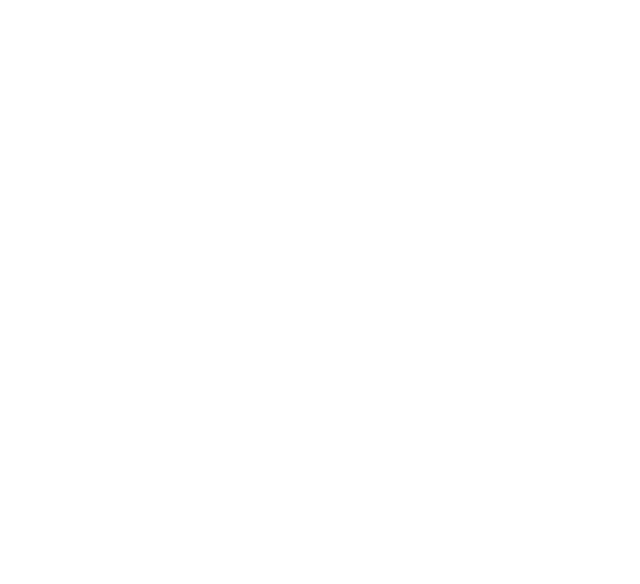
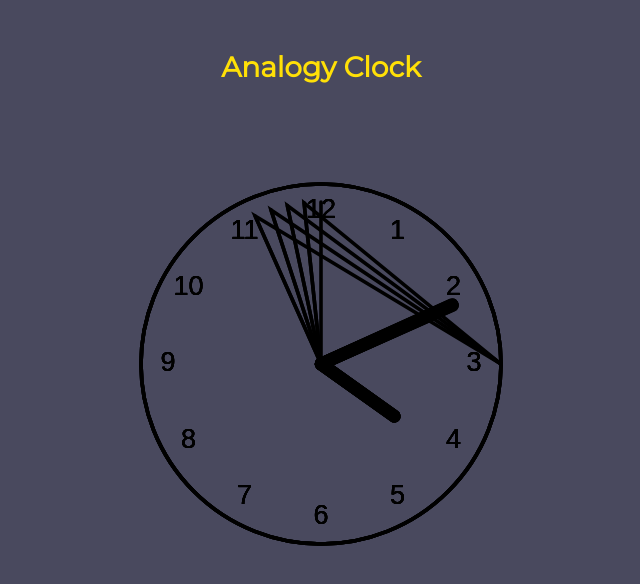
Before and after one commit to Tobipeters/30DaysOfCode_Day_2, a plain HTML site: page index.html in a window 1280 px wide. Shown: the whole page, without its empty margins (319-959 px from the left). Drawn offline with Linux system fonts and the light colour scheme.

Commit message:
Time developed, little fixes left

```diff
--- a/index.html
+++ b/index.html
@@ -6,10 +6,15 @@
     <meta http-equiv="X-UA-Compatible" content="ie=edge">
     <link rel="stylesheet" href="style.css" type="text/css">
     <link href="https://fonts.googleapis.com/css?family=Montserrat&display=swap" rel="stylesheet">
-    <script type="text/javascript" src="script.js" ></script>
+
     <title>30DaysOfCode | Analogy Clock</title>
 </head>
 <body>
+    <div class="container">
+        <h2 class="title">Analogy Clock</h2>
+        <canvas width="400" height="400" class="clock" id="clock_canvas"></canvas>
+        <script type="text/javascript" src="script.js" ></script>
+    </div>
 
 </body>
 </html>
--- a/script.js
+++ b/script.js
@@ -0,0 +1,78 @@
+var canvas = document.getElementById('clock_canvas');
+var ctx = canvas.getContext("2d");
+var radius = canvas.height / 2;
+ctx.translate(radius, radius);
+radius = radius * 0.90;
+
+
+
+
+//Function to Draw the CLock
+drawClock = () => {
+    ctx.arc(0, 0, radius, 0, 2 * Math.PI);
+    ctx.fillStyle = "rgba(6, 6, 35, 0.73);";
+    ctx.stroke();
+    clockNumbers(ctx, radius);
+    setTime(ctx, radius);
+}
+// clockFace = (ctx, radius) => {
+//     ctx.beginPath();
+//     ctx.arc(0, 0, radius, 0, 2 * Math.PI);
+//     ctx.fillStyle = 'rgba(6, 6, 35, 0.73);';
+//     ctx.stroke();
+// }
+
+clockNumbers = (ctx, radius) => {
+    var angle;
+    var num;
+    ctx.font = radius * 0.15 + "px arial";
+    ctx.textBaseline = "middle";
+    ctx.textAlign = "center";
+    //loop through number 1 - 12
+    for (num = 1; num < 13; num++) {
+        angle = num * Math.PI / 6;
+        ctx.rotate(angle);
+        ctx.translate(0, -radius * 0.85);
+        ctx.rotate(-angle);
+        ctx.fillText(num.toString(), 0, 0);
+        ctx.rotate(angle);
+        ctx.translate(0, radius * 0.85);
+        ctx.rotate(-angle);
+        console.log(num)
+    }
+}
+
+clockHand = (ctx, pos, length, width) => {
+    ctx.beginPath();
+    ctx.lineWidth = width;
+    ctx.lineCap = "round";
+    ctx.moveTo(0, 0);
+    ctx.rotate(pos);
+    ctx.lineTo(0, -length);
+    ctx.stroke();
+    ctx.rotate(-pos);
+}
+
+// function to set time
+setTime = (ctx, radius) => {
+    var time = new Date();
+    var second = time.getSeconds();
+    var minute = time.getMinutes();
+    var hour = time.getHours();
+
+    //hour
+    hour = hour % 12;
+    hour = (hour * Math.PI / 6) + (minute * Math.PI / (6 * 60)) + (second * Math.PI / (360 * 60));
+    clockHand(ctx, hour, radius * 0.5, radius * 0.07);
+    //minute
+    minute = (minute * Math.PI / 30) + (second * Math.PI / (30 * 60));
+    clockHand(ctx, minute, radius * 0.8, radius * 0.07);
+    // second
+    second = (second * Math.PI / 30);
+    clockHand(ctx, second, radius * 0.9, radius * 0.02);
+    console.log(time)
+}
+
+//Calling drawClock function
+// drawClock();
+setInterval(drawClock, 1000);
--- a/style.css
+++ b/style.css
@@ -4,4 +4,17 @@ body{
     padding: 0;
     width: 100%;
     font-family: 'Montserrat', sans-serif;
+    background:rgba(6, 6, 35, 0.73);
+    color: rgb(255, 224, 7);
 }
+.title{
+    margin: 50px auto 0;
+    text-align:center;
+    font-size: 28px;
+}
+.clock{
+    margin: 80px auto;
+    display: flex;
+    /* border: 1px solid black; */
+    /* background-color:rgba(6, 6, 35, 0.73);; */
+}
```
